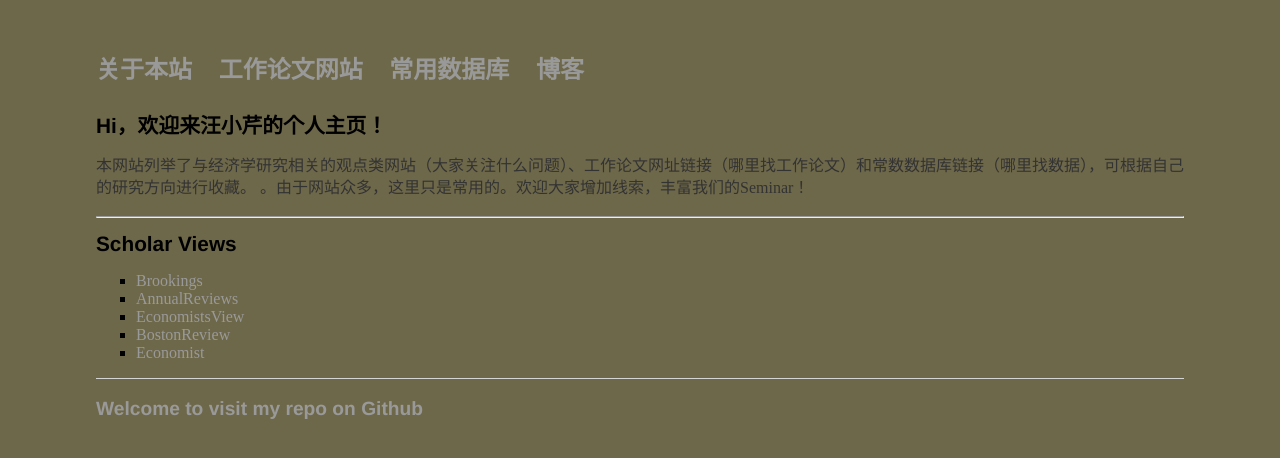
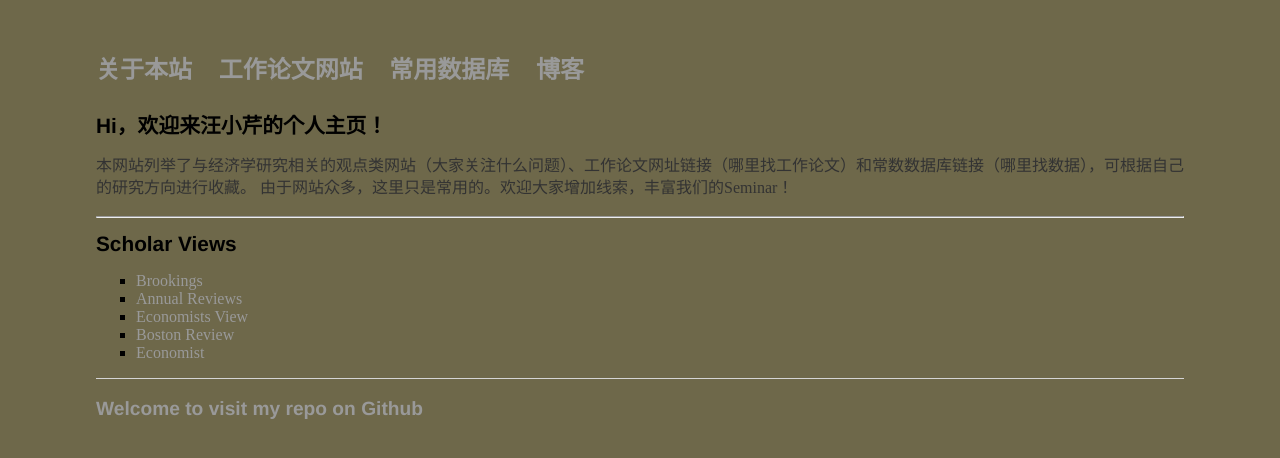
Before and after one commit to trustxiaoqinwang/trustxiaoqinwang.github.io, a Jekyll site: the page built from index.html, in a window 1280 px wide. Shown: the top 458 px of the page. Built offline with Jekyll 4.4.1, drawn with Linux system fonts in a browser that asks for light colours.

Commit message:
Update index.html

```diff
--- a/index.html
+++ b/index.html
@@ -5,7 +5,7 @@ title: XiaoqinWang's Homepage
 <div class="blurb">
 	<h1>Hi，欢迎来汪小芹的个人主页！</h1>
 	<p>本网站列举了与经济学研究相关的观点类网站（大家关注什么问题）、工作论文网址链接（哪里找工作论文）和常数数据库链接（哪里找数据），可根据自己的研究方向进行收藏。
-		。由于网站众多，这里只是常用的。欢迎大家增加线索，丰富我们的Seminar！</p>
+	由于网站众多，这里只是常用的。欢迎大家增加线索，丰富我们的Seminar！</p>
 </div><!-- /.blurb -->
 
 <hr/>
@@ -16,9 +16,9 @@ title: XiaoqinWang's Homepage
 	<ul type="square">
 
 	<li><a href="https://www.brookings.edu/">Brookings</a></li>
-	<li><a href="https://www.annualreviews.org/">AnnualReviews</a></li>
-	<li><a href="https://economistsview.typepad.com/economistsview/">EconomistsView</a></li>
-	<li><a href="https://bostonreview.net/">BostonReview</a></li>
+	<li><a href="https://www.annualreviews.org/">Annual Reviews</a></li>
+	<li><a href="https://economistsview.typepad.com/economistsview/">Economists View</a></li>
+	<li><a href="https://bostonreview.net/">Boston Review</a></li>
 	<li><a href="https://www.economist.com">Economist</a></li>
 
  </ul>
```
